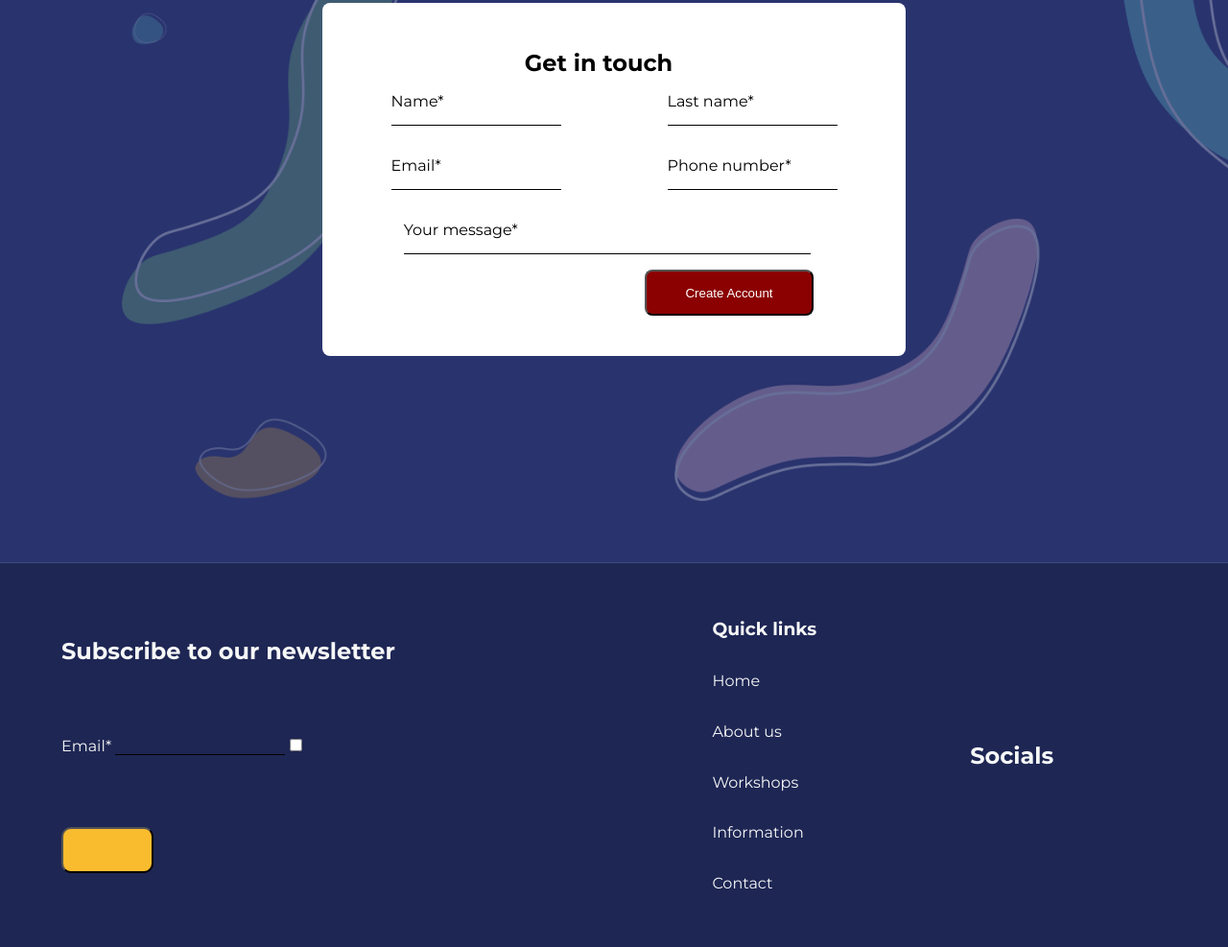
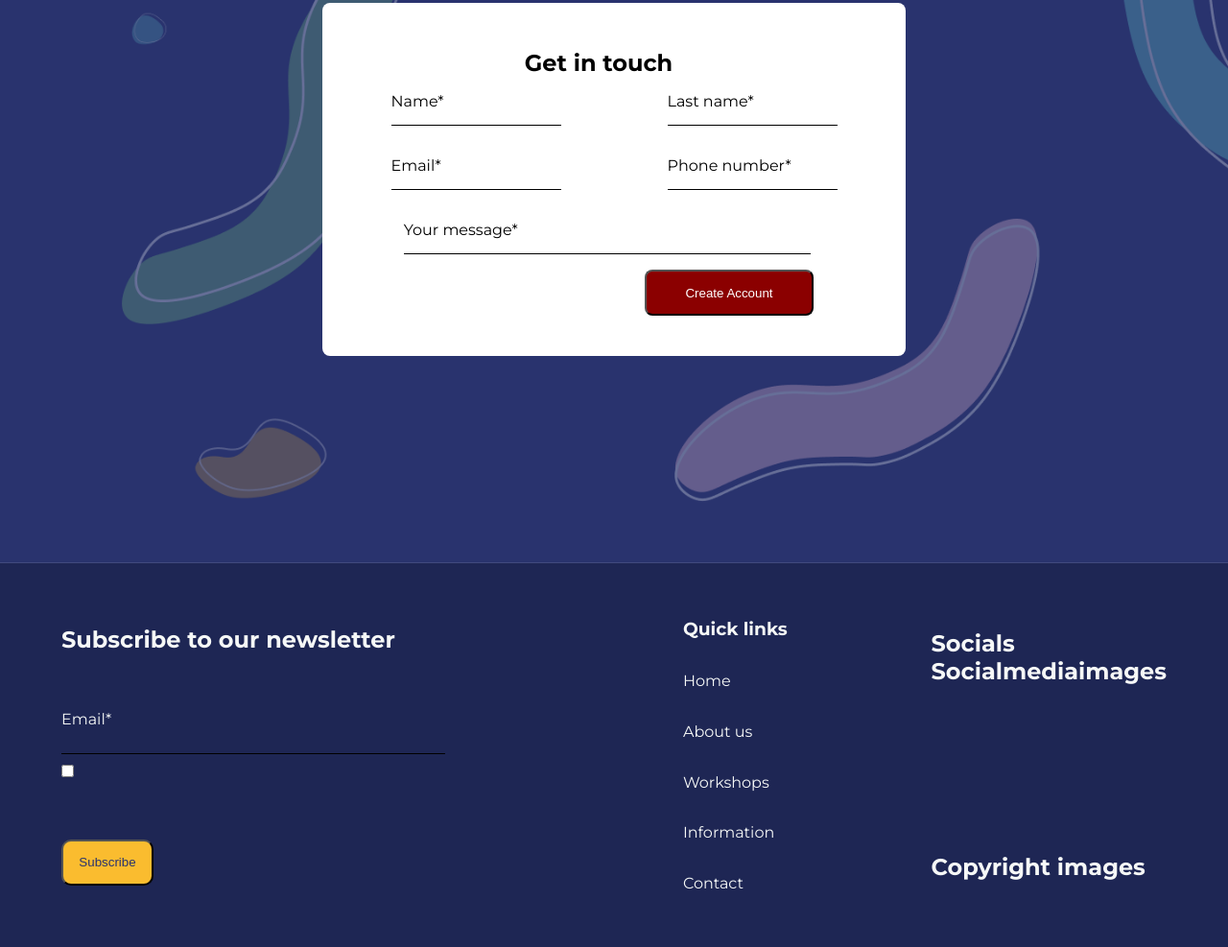
Before and after one commit to JurrevE/spelrebel, an Astro site: page /about in a window 1280 px wide. Shown: the part 773-1760 px from the top of the page at 96% size. Built offline with nearby package versions, Linux system fonts and the light colour scheme; Astro itself is replaced by a stand-in of ours.

Commit message:
footer almost finished

```diff
--- a/src/components/FooterComponent.astro
+++ b/src/components/FooterComponent.astro
@@ -1,5 +1,7 @@
 ---
 import "../style/global.css"
+
+import { Image } from "astro:assets"
 ---
 <section class="footersection">
     <div class="footercontent">
@@ -9,11 +11,11 @@ import "../style/global.css"
             <div class="formrow6">
                 <div class="formdiv6">
                     <label for="user_email">Email*</label>
-                    <input type="email" name="user_email" id="user_email" required>
+                    <input type="email" name="user_email" id="user_email1" required>
                     <input type="checkbox" name="check_box" id="check_box" required>
                 </div>
             </div>
-            <button class="emailsubmitbutton"></button>
+            <button class="emailsubmitbutton">Subscribe</button>
 
         </div>
 
@@ -29,7 +31,14 @@ import "../style/global.css"
         </div>
 
         <div class="rechterkant">
-            <h2>Socials</h2>
+            <div class="bovenkant"><h2>Socials</h2>
+                <h2>Socialmediaimages</h2>
+            </div>
+
+
+            <h2>Copyright images</h2>
+
+
 
 
 
--- a/src/style/global.css
+++ b/src/style/global.css
@@ -652,3 +652,40 @@ justify-content: space-around;
 .rechterkant {
     color: var(--white-main);
 }
+
+
+.formdiv6 {
+display: flex;
+flex-direction: column;
+align-items: flex-start;
+justify-content: space-evenly;
+height: 6rem;
+}
+
+#check_box {
+    display: block;
+    position: relative;
+    padding-left: 25px;
+    margin-bottom: 5px;
+    padding-top: 3px;
+    cursor: pointer;
+    font-size: 16px;
+}
+
+#user_email1 {
+    width: 25rem;
+}
+
+.rechterkant {
+    display: flex;
+    flex-direction: column;
+    justify-content: space-around;
+    height: 100%;
+}
+
+.bovenkant {
+    height: 6rem;
+    display: flex;
+    flex-direction: column;
+    justify-content: flex;
+}
```
Also changed, not shown: public/Copyrights.png (added), public/arm_layer_hands_down.png, public/socials.png (added), 1 other file.
